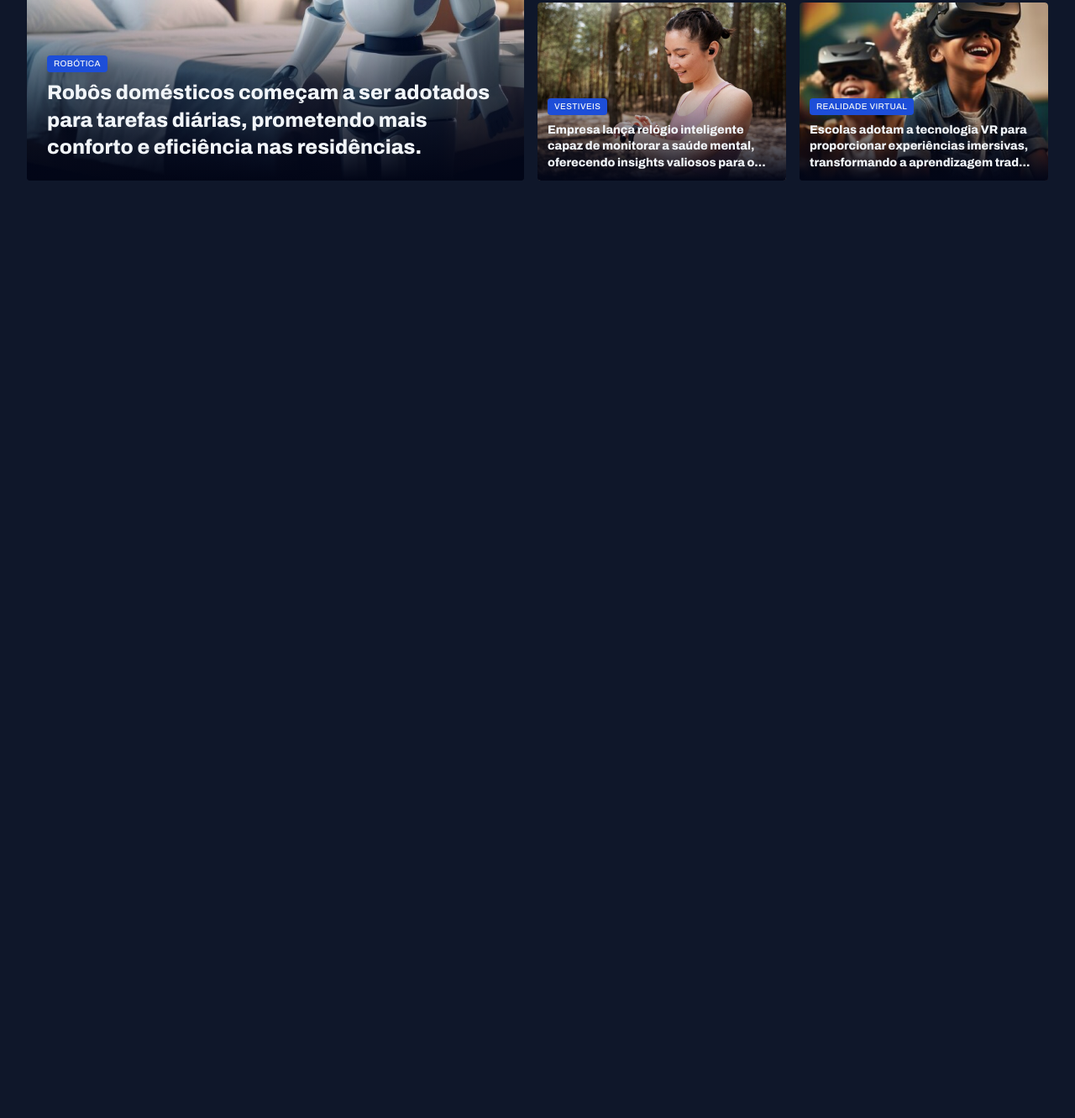
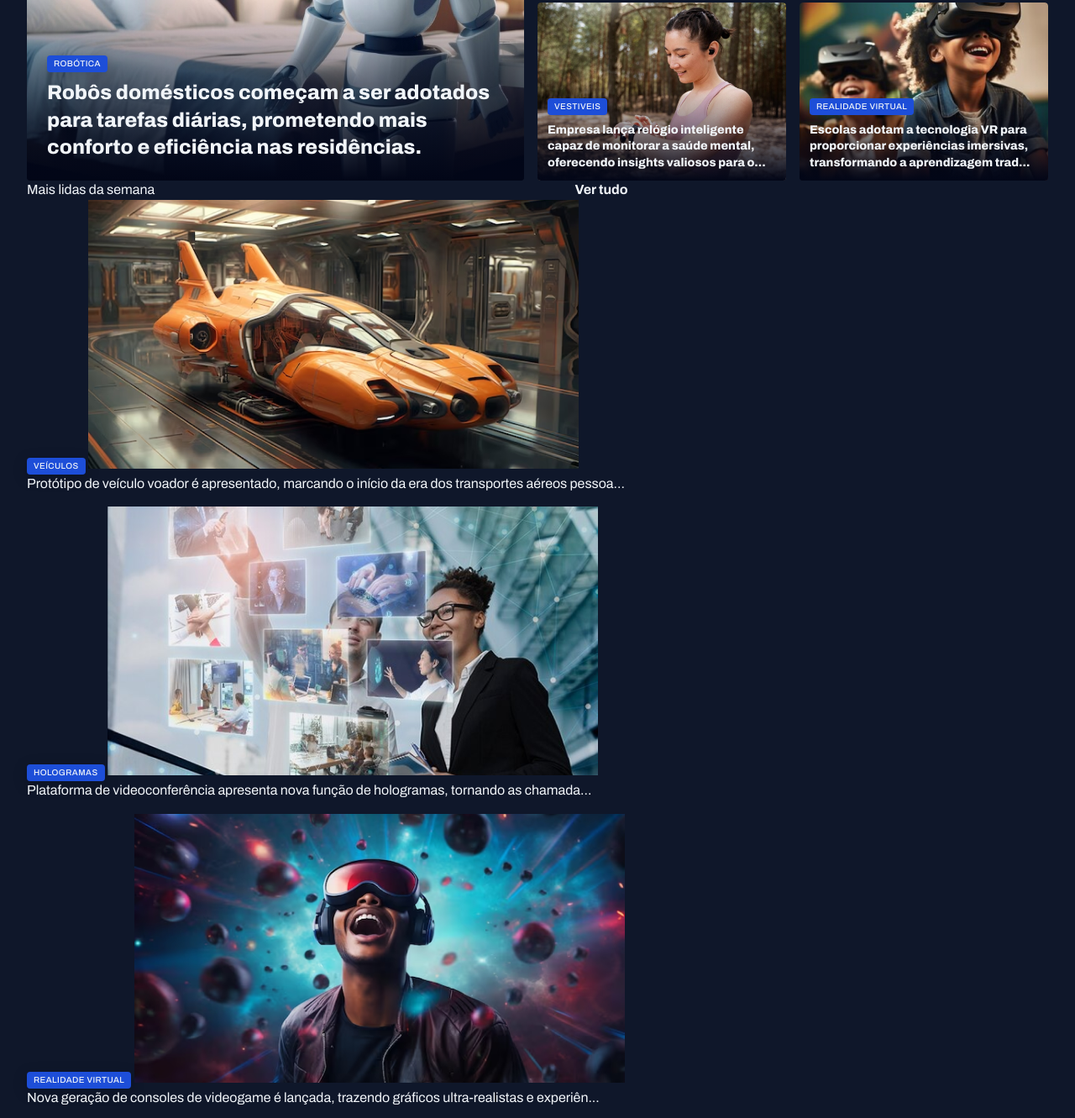
Before and after one commit to agnaldo-ribeiro/projeto-portal-de-noticias, a plain HTML site: page index.html in a window 1280 px wide. Shown: the part 389-1720 px from the top of the page at 84% size. Before the commit the page ends 800 px from the top, so only its background shows below. Drawn offline with Linux system fonts and the light colour scheme.

Commit message:
estruturando seção mais lidas da semana

```diff
--- a/index.html
+++ b/index.html
@@ -99,7 +99,50 @@
                 </figure>
             </div>
         </section>
+
+        <section id="weekly">
+            <header class="grid grid-flow-col">
+                <h3>Mais lidas da semana</h3>
+                <a href="#" class="grid grid-flow-col">
+                    <strong>Ver tudo</strong>
+                    <span></span>
+                </a>
+            </header>
+
+            <div class="grid gap-16">
+                <figure>
+                    <span class="content-tag">veículos</span>
+                    <img src="assets/images/Image 06.png" alt="">
+                    <p>
+                        Protótipo de veículo voador é apresentado, marcando o início da era dos transportes aéreos pessoa...
+                    </p>
+                </figure>
+
+                <figure>
+                    <span class="content-tag">hologramas</span>
+                    <img src="assets/images/Image 07.png" alt="">
+                    <p>
+                        Plataforma de videoconferência apresenta nova função de hologramas, tornando as chamada...
+                    </p>
+                </figure>
+
+                <figure>
+                    <span class="content-tag">realidade virtual</span>
+                    <img src="assets/images/Image 08.png" alt="">
+                    <p>
+                        Nova geração de consoles de videogame é lançada, trazendo gráficos ultra-realistas e experiên...
+                    </p>
+                </figure>
+
+                <figure>
+                    <span class="content-tag">internet</span>
+                    <img src="assets/images/Image 09.png" alt="">
+                    <p>
+                        Projeto busca oferecer internet de alta velocidade em áreas remotas através de satélites.
+                    </p>
+                </figure>
+            </div>
+        </section>
     </main>
-
 </body>
 </html>
```
